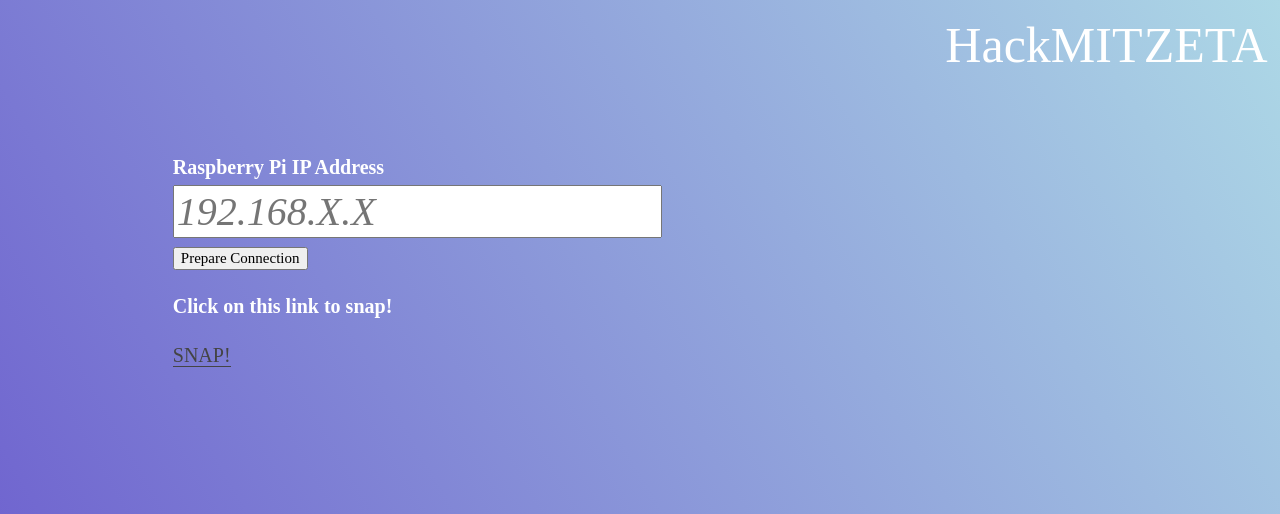
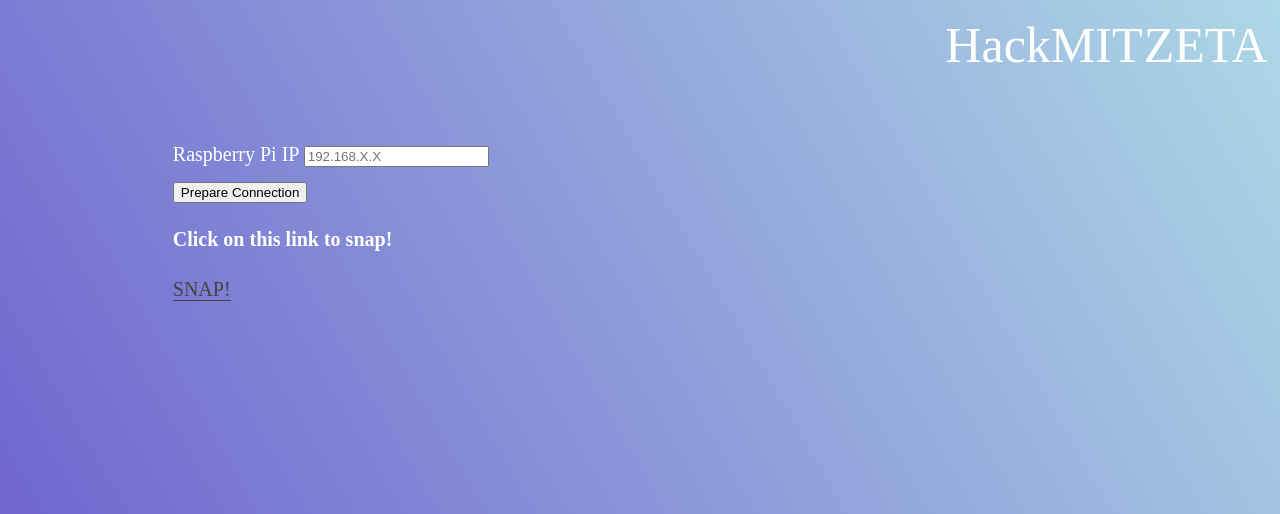
Before and after one commit to sumukshashidhar-archive/zeta-backend, a Flask app: page /snapper in a window 1280 px wide. Shown: the top 514 px of the page. Run offline with Flask 2, Linux system fonts and the light colour scheme.

Commit message:
:hammer: Rapid Changes to Jinja

```diff
--- a/src/app.py
+++ b/src/app.py
@@ -114,7 +114,7 @@
             "message": "Auth Token or Raspberry Pi Ip not supplied"
         }), 400
     RASP_IP_ADDR = ip
-    url = f"http://{RASP_IP_ADDR}:80/api/snap"
+    url = f"http://{RASP_IP_ADDR}:80/api/snap/"
     return flask.render_template('snapper.html', data={
         "url":url
     })
--- a/src/templates/snapper.html
+++ b/src/templates/snapper.html
@@ -39,13 +39,16 @@
   <label style = "font-family:Raleway light,serif;font-size:50px;position:fixed;top:0;right:0;">HackMIT&nbsp;&nbsp;&nbsp&nbsp&nbsp&nbsp&nbsp&nbsp&nbsp&nbsp&nbsp</label><br>
   <label style = "font-family:Raleway Black,serif;font-size:50px;position:fixed;top:0;right:0;">ZETA&nbsp</label><br>
 </div>
-<h1>
-  <form action="/api/snap_raspberry", method="POST">
-   <label for="raspip">Raspberry Pi IP Address</label><br>
-  <input type="text" style = "font-family:Oswald,serif;font-size:40px;font-style:Italic;" id="raspip" name="raspip" value="" placeholder="192.168.X.X"><br>
-  <input type="submit" style = "font-family:Raleway Light,serif;font-size:15px;" value="Prepare Connection">
-  </form>
-</h1>
+
+<form action="/api/snap_raspberry" method="POST">
+
+  <div class="form-group">
+    <label>Raspberry Pi IP</label>
+    <input type="text" class="form-control" id="raspip" name="raspip" placeholder="192.168.X.X">
+  </div>
+
+  <button type="submit" class="btn btn-primary">Prepare Connection</button>
+
 
 <h1>
   Click on this link to snap!
```
